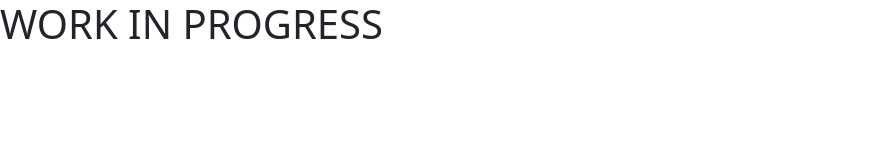
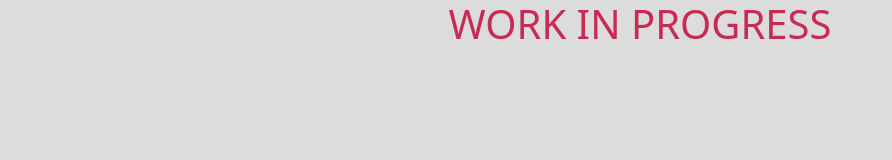
Before and after one commit to imama-ansari14/Aimers-Academy, a plain HTML site: page resources.html in a window 1280 px wide. Shown: the whole page, without its empty margins (0-892 px from the left). Drawn offline with nearby package versions, Linux system fonts and the light colour scheme.

Commit message:
Some changes in resources page

```diff
--- a/app.js
+++ b/app.js
@@ -1,3 +1,5 @@
+// ADDMISSION FORM SWEET ALERT SECTION
+
 document.getElementById("contactForm").addEventListener("submit", function (e) {
     e.preventDefault();
 
--- a/resources.html
+++ b/resources.html
@@ -1,5 +1,6 @@
 <!DOCTYPE html>
 <html lang="en">
+
 <head>
     <meta charset="UTF-8">
     <meta name="viewport" content="width=device-width, initial-scale=1.0">
@@ -11,10 +12,22 @@
     <!-- ANIMATE.CSS CDN -->
     <link rel="stylesheet" href="https://cdnjs.cloudflare.com/ajax/libs/animate.css/4.1.1/animate.min.css" />
     <!-- STYLE SHEET -->
-    <link rel="stylesheet" href="style.css">
+    <!-- <link rel="stylesheet" href="style.css"> -->
+    <style>
+        body {
+            background-color: #dcdcdc;
+        }
+
+        h1 {
+            color: #c72a53;
+            text-decoration:  double #9d0c67;
+            /* text-decoration: underline; */
+        }
+    </style>
 </head>
 
 <body>
-    <h1>WORK IN PROGRESS</h1>
+    <h1 class="d-flex justify-content-center ">WORK IN PROGRESS</h1>
 </body>
+
 </html>
```
